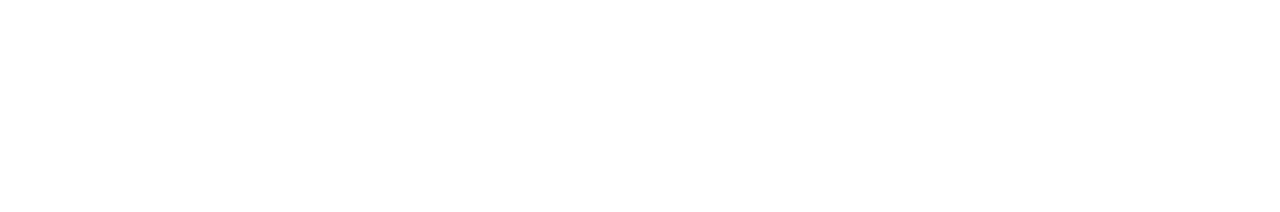
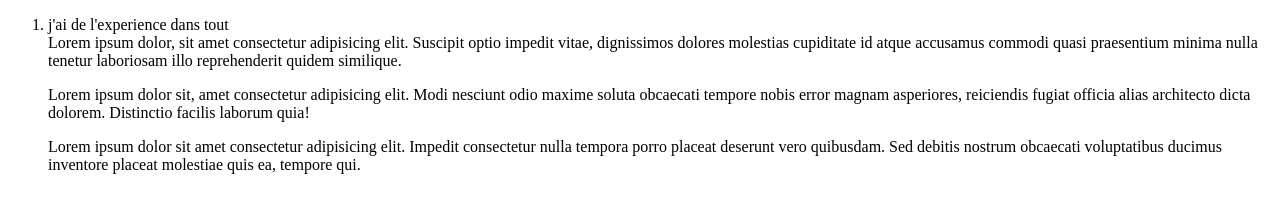
Before and after one commit to Edenorne1/git-mon-cv, a plain HTML site: page index.html in a window 1280 px wide. Drawn offline with Linux system fonts and the light colour scheme.

Commit message:
mise en place de la section experiences

```diff
--- a/index.html
+++ b/index.html
@@ -13,7 +13,15 @@
     </header>
 
     <main>
-
+            <p>
+                <ol>
+                   <li>j'ai de l'experience dans tout</li>
+                   Lorem ipsum dolor, sit amet consectetur adipisicing elit. Suscipit optio impedit vitae, dignissimos dolores molestias cupiditate id atque accusamus commodi quasi praesentium minima nulla tenetur laboriosam illo reprehenderit quidem similique.
+                   <p>Lorem ipsum dolor sit, amet consectetur adipisicing elit. Modi nesciunt odio maxime soluta obcaecati tempore nobis error magnam asperiores, reiciendis fugiat officia alias architecto dicta dolorem. Distinctio facilis laborum quia!
+                    <p>Lorem ipsum dolor sit amet consectetur adipisicing elit. Impedit consectetur nulla tempora porro placeat deserunt vero quibusdam. Sed debitis nostrum obcaecati voluptatibus ducimus inventore placeat molestiae quis ea, tempore qui.</p>
+                   </p>
+                </ol>
+            </p>
     </main>
 
     <footer>
```
